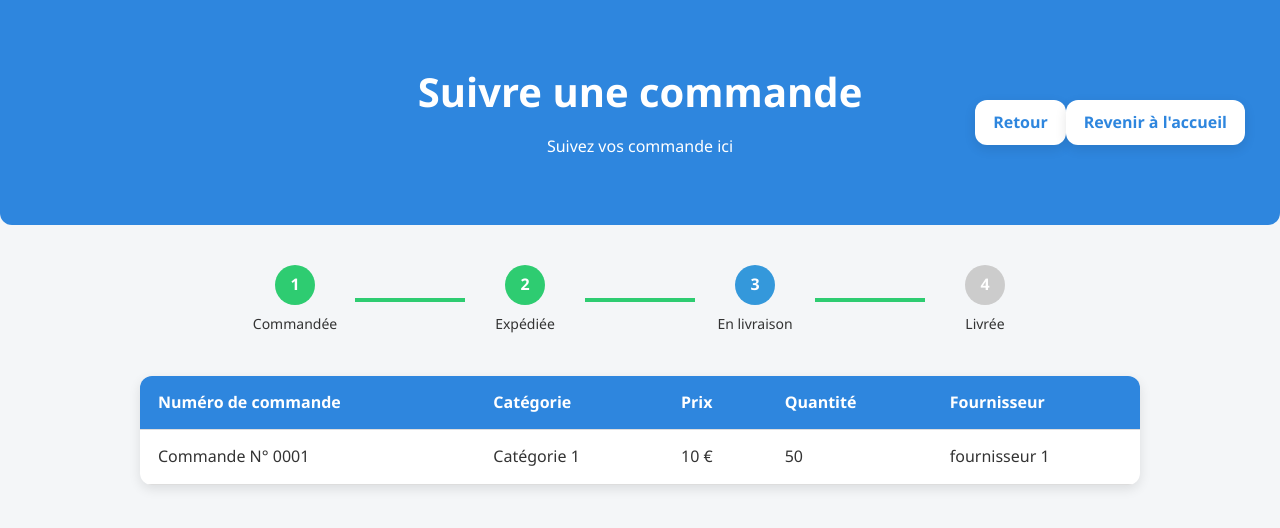
After one commit to Telmo-Camil/projet_Web, a PHP site: page /templates/suivi-commande.html in a window 1280 px wide. The commit adds this page. Shown: the top 528 px of the page. Run offline with PHP 8.4, Linux system fonts and the light colour scheme.

Commit message:
page-suivi

```diff
--- a/assets/style.css
+++ b/assets/style.css
@@ -350,4 +350,77 @@ table tr:hover {
   color: #2e86de;
   border-radius: 8px;
   cursor: pointer;
+  transition: border 0.2s ease;
 }
+
+.filterBar select:hover {
+  border-color: #2e86de;
+}
+
+/* Responsive sur mobile */
+@media (max-width: 600px) {
+  .filterBar {
+    flex-direction: column;
+    gap: 10px;
+  }
+
+  .filterBar select {
+    width: 100%;
+  }
+}
+
+.progress-tracker {
+  display: flex;
+  align-items: center;
+  justify-content: space-between;
+  max-width: 800px;
+  margin: 40px auto;
+  position: relative;
+}
+
+.step {
+  display: flex;
+  flex-direction: column;
+  align-items: center;
+  flex: 1;
+  position: relative;
+}
+
+.circle {
+  width: 40px;
+  height: 40px;
+  background-color: #ccc;
+  border-radius: 50%;
+  color: white;
+  font-weight: bold;
+  display: flex;
+  align-items: center;
+  justify-content: center;
+  margin-bottom: 8px;
+  transition: 0.3s ease;
+}
+
+.step.done .circle {
+  background-color: #2ecc71;
+}
+
+.step.active .circle {
+  background-color: #3498db;
+}
+
+.step span {
+  font-size: 14px;
+  text-align: center;
+}
+
+.line {
+  height: 4px;
+  background-color: #ccc;
+  flex: 1;
+  margin: 0 5px;
+}
+
+.step.done ~ .line,
+.step.active ~ .line {
+  background-color: #2ecc71;
+}
--- a/templates/gestion-commande.html
+++ b/templates/gestion-commande.html
@@ -76,7 +76,7 @@
             <td>10 €</td>
             <td>50</td>
             <td>fournisseur 1</td>
-            <td><a href="modifier-commande.html">Modifier</a> | <a href="#">Supprimer</a> | <a href="suivie-commande.html">Suivie</a></td>
+            <td><a href="modifier-commande.html">Modifier</a> | <a href="#">Supprimer</a> | <a href="suivi-commande.html">Suivi</a></td>
           </tr>
           <tr>
             <td>Commande N° 0002</td>
@@ -84,7 +84,7 @@
             <td>15 €</td>
             <td>30</td>
             <td>fournisseur 2</td>
-            <td><a href="modifier-commande.html">Modifier</a> | <a href="#">Supprimer</a> | <a href="suivie-commande.html">Suivie</a></td>
+            <td><a href="modifier-commande.html">Modifier</a> | <a href="#">Supprimer</a> | <a href="suivi-commande.html">Suivi</a></td>
           </tr>
           <!-- Autres produits ici -->
         </tbody>
--- a/templates/modifier-commande.html
+++ b/templates/modifier-commande.html
@@ -12,7 +12,7 @@
       <h1>Modifier une commande</h1>
     </div>
     <div class="login-button-container">
-        <a href="gestion-produit.html" class="login-button">Retour</a>
+        <a href="gestion-commande.html" class="login-button">Retour</a>
         <a href="index.html" class="login-button">Revenir à l'accueil</a>
     </div>
   </header>
--- /dev/null
+++ b/templates/suivi-commande.html
@@ -0,0 +1,67 @@
+<!DOCTYPE html>
+<html lang="fr">
+<head>
+  <meta charset="UTF-8">
+  <meta name="viewport" content="width=device-width, initial-scale=1">
+  <title>Suivi de Commande</title>
+  <link rel="stylesheet" href="../assets/style.css"> <!-- Tu peux aussi coller le CSS ci-dessous dans un <style> -->
+  <link rel="stylesheet" href="https://cdnjs.cloudflare.com/ajax/libs/font-awesome/6.5.0/css/all.min.css">
+</head>
+<header>
+    <div class="container">
+      <h1>Suivre une commande</h1>
+      <p>Suivez vos commande ici</p>
+    </div>
+    <div class="login-button-container">
+        <a href="gestion-commande.html" class="login-button">Retour</a>
+        <a href="index.html" class="login-button">Revenir à l'accueil</a>
+    </div>
+  </header>
+<body>
+    <div class="progress-tracker">
+        <div class="step done">
+          <div class="circle">1</div>
+          <span>Commandée</span>
+        </div>
+        <div class="line"></div>
+        <div class="step done">
+          <div class="circle">2</div>
+          <span>Expédiée</span>
+        </div>
+        <div class="line"></div>
+        <div class="step active">
+          <div class="circle">3</div>
+          <span>En livraison</span>
+        </div>
+        <div class="line"></div>
+        <div class="step">
+          <div class="circle">4</div>
+          <span>Livrée</span>
+        </div>
+      </div>
+      <section class="product-section">
+        <div class="container">
+          <table>
+            <thead>
+              <tr>
+                <th>Numéro de commande</th>
+                <th>Catégorie</th>
+                <th>Prix</th>
+                <th>Quantité</th>
+                <th>Fournisseur</th>
+              </tr>
+            </thead>
+            <tbody>
+              <tr>
+                <td>Commande N° 0001</td>
+                <td>Catégorie 1</td>
+                <td>10 €</td>
+                <td>50</td>
+                <td>fournisseur 1</td>
+              </tr>
+            </tbody>
+          </table>
+        </div>
+      </section>
+</body>
+</html>
```
Also changed, not shown: templates/historique.html (added), templates/suivie-commande.html (deleted).
